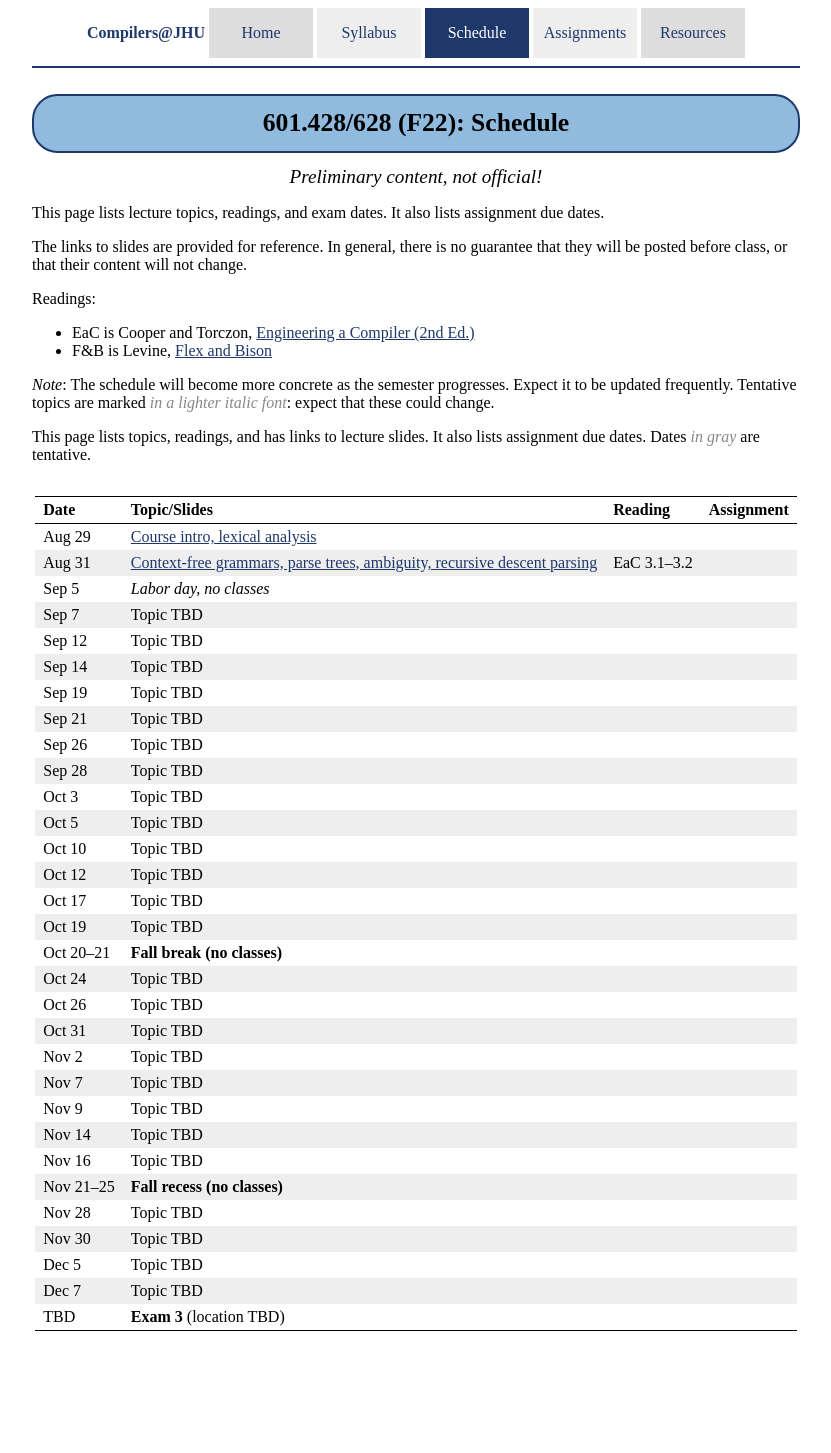
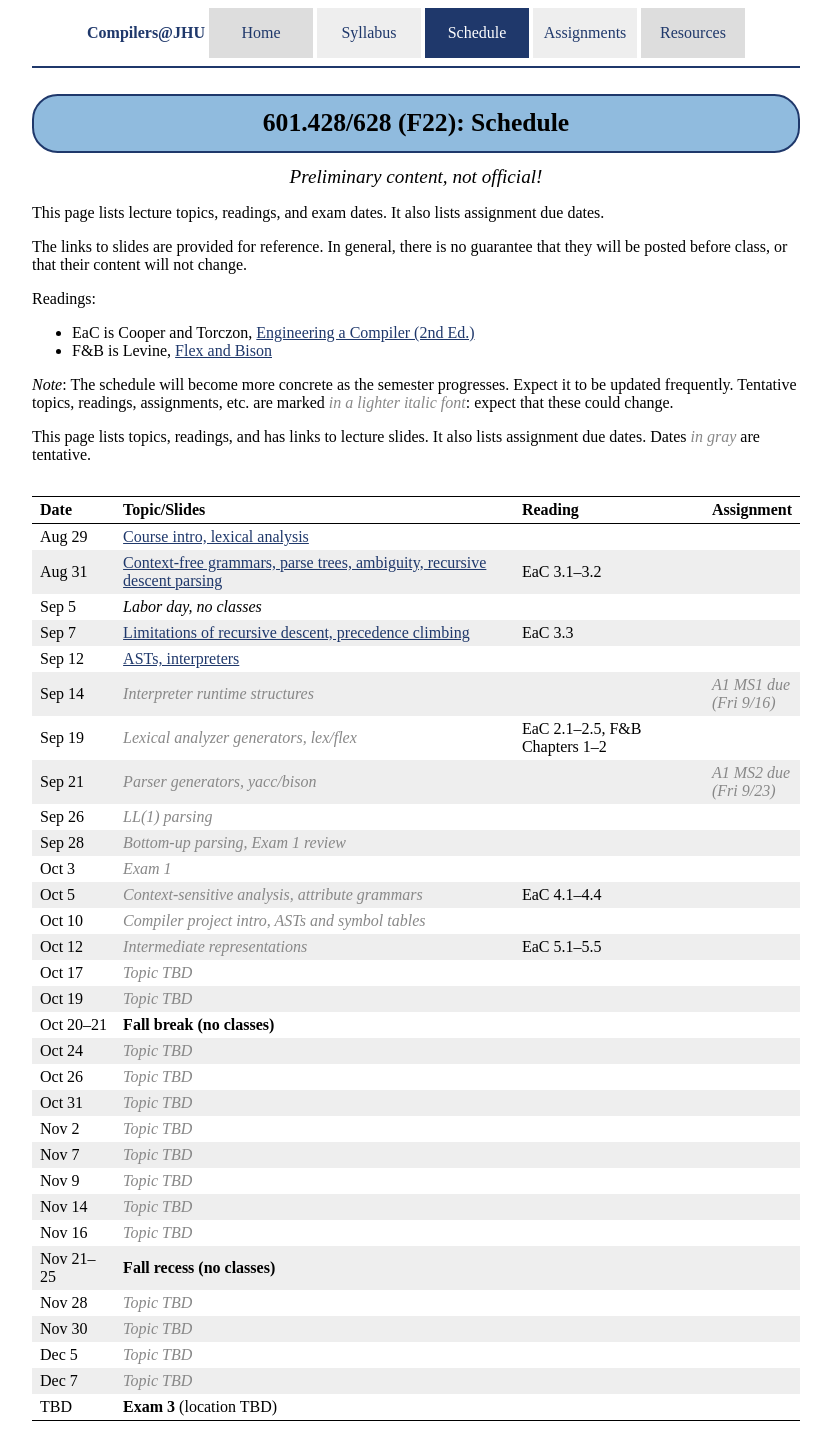
Before and after one commit to jhucompilers/fall2022, a Jekyll site: the page built from schedule.md, in a window 1280 px wide. Shown: the whole page, without its empty margins (224-1055 px from the left). Built offline with Jekyll 4.4.1, drawn with Linux system fonts in a browser that asks for light colours; before the commit the page ends 1363 px from its top, so only the background shows below that.

Commit message:
start to flesh out the schedule

```diff
--- a/gen_schedule.rb
+++ b/gen_schedule.rb
@@ -22,9 +22,9 @@ Readings:
 * F&amp;B is Levine, [Flex and Bison](https://www.oreilly.com/library/view/flex-bison/9780596805418/)
 
 *Note*: The schedule will become more concrete as the semester
-progresses. Expect it to be updated frequently.  Tentative topics are
-marked <span class="tentative">in a lighter italic font</span>: expect
-that these could change.
+progresses. Expect it to be updated frequently.  Tentative topics,
+readings, assignments, etc. are marked <span class="tentative">in
+a lighter italic font</span>: expect that these could change.
 
 This page lists topics, readings, and has links to lecture slides.
 It also lists assignment due dates.  Dates <span class="tentative">in
--- a/schedule.md
+++ b/schedule.md
@@ -17,9 +17,9 @@ Readings:
 * F&amp;B is Levine, [Flex and Bison](https://www.oreilly.com/library/view/flex-bison/9780596805418/)
 
 *Note*: The schedule will become more concrete as the semester
-progresses. Expect it to be updated frequently.  Tentative topics are
-marked <span class="tentative">in a lighter italic font</span>: expect
-that these could change.
+progresses. Expect it to be updated frequently.  Tentative topics,
+readings, assignments, etc. are marked <span class="tentative">in
+a lighter italic font</span>: expect that these could change.
 
 This page lists topics, readings, and has links to lecture slides.
 It also lists assignment due dates.  Dates <span class="tentative">in
@@ -30,31 +30,31 @@ Date&nbsp;&nbsp;&nbsp;&nbsp;&nbsp; | Topic/Slides | Reading | Assignment
 Aug 29 | [Course intro, lexical analysis](lectures/lecture01-public.pdf) |  |
 Aug 31 | [Context-free grammars, parse trees, ambiguity, recursive descent parsing](lectures/lecture02-public.pdf) | EaC 3.1–3.2 |
 Sep 5 | *Labor day, no classes* |  |
-Sep 7 | Topic TBD |  |
-Sep 12 | Topic TBD |  |
-Sep 14 | Topic TBD |  |
-Sep 19 | Topic TBD |  |
-Sep 21 | Topic TBD |  |
-Sep 26 | Topic TBD |  |
-Sep 28 | Topic TBD |  |
-Oct 3 | Topic TBD |  |
-Oct 5 | Topic TBD |  |
-Oct 10 | Topic TBD |  |
-Oct 12 | Topic TBD |  |
-Oct 17 | Topic TBD |  |
-Oct 19 | Topic TBD |  |
+Sep 7 | [Limitations of recursive descent, precedence climbing](lectures/lecture03-public.pdf) | EaC 3.3 |
+Sep 12 | [ASTs, interpreters](lectures/lecture04-public.pdf) |  |
+Sep 14 | <span class='tentative'>Interpreter runtime structures</span> |  | <span class='tentative'>A1 MS1 due<br>(Fri 9/16)</span>
+Sep 19 | <span class='tentative'>Lexical analyzer generators, lex/flex</span> | EaC 2.1–2.5, F&amp;B Chapters 1–2 |
+Sep 21 | <span class='tentative'>Parser generators, yacc/bison</span> |  | <span class='tentative'>A1 MS2 due<br>(Fri 9/23)</span>
+Sep 26 | <span class='tentative'>LL(1) parsing</span> |  |
+Sep 28 | <span class='tentative'>Bottom-up parsing, Exam 1 review</span> |  |
+Oct 3 | <span class='tentative'>Exam 1</span> |  |
+Oct 5 | <span class='tentative'>Context-sensitive analysis, attribute grammars</span> | EaC 4.1–4.4 |
+Oct 10 | <span class='tentative'>Compiler project intro, ASTs and symbol tables</span> |  |
+Oct 12 | <span class='tentative'>Intermediate representations</span> | EaC 5.1–5.5 |
+Oct 17 | <span class='tentative'>Topic TBD</span> |  |
+Oct 19 | <span class='tentative'>Topic TBD</span> |  |
 Oct 20–21 | **Fall break (no classes)** |  |
-Oct 24 | Topic TBD |  |
-Oct 26 | Topic TBD |  |
-Oct 31 | Topic TBD |  |
-Nov 2 | Topic TBD |  |
-Nov 7 | Topic TBD |  |
-Nov 9 | Topic TBD |  |
-Nov 14 | Topic TBD |  |
-Nov 16 | Topic TBD |  |
+Oct 24 | <span class='tentative'>Topic TBD</span> |  |
+Oct 26 | <span class='tentative'>Topic TBD</span> |  |
+Oct 31 | <span class='tentative'>Topic TBD</span> |  |
+Nov 2 | <span class='tentative'>Topic TBD</span> |  |
+Nov 7 | <span class='tentative'>Topic TBD</span> |  |
+Nov 9 | <span class='tentative'>Topic TBD</span> |  |
+Nov 14 | <span class='tentative'>Topic TBD</span> |  |
+Nov 16 | <span class='tentative'>Topic TBD</span> |  |
 Nov 21–25 | **Fall recess (no classes)** |  |
-Nov 28 | Topic TBD |  |
-Nov 30 | Topic TBD |  |
-Dec 5 | Topic TBD |  |
-Dec 7 | Topic TBD |  |
+Nov 28 | <span class='tentative'>Topic TBD</span> |  |
+Nov 30 | <span class='tentative'>Topic TBD</span> |  |
+Dec 5 | <span class='tentative'>Topic TBD</span> |  |
+Dec 7 | <span class='tentative'>Topic TBD</span> |  |
 TBD | **Exam 3** (location TBD) |  |
```
Also changed, not shown: schedule.csv (+25 -25 lines), 2 other files.
